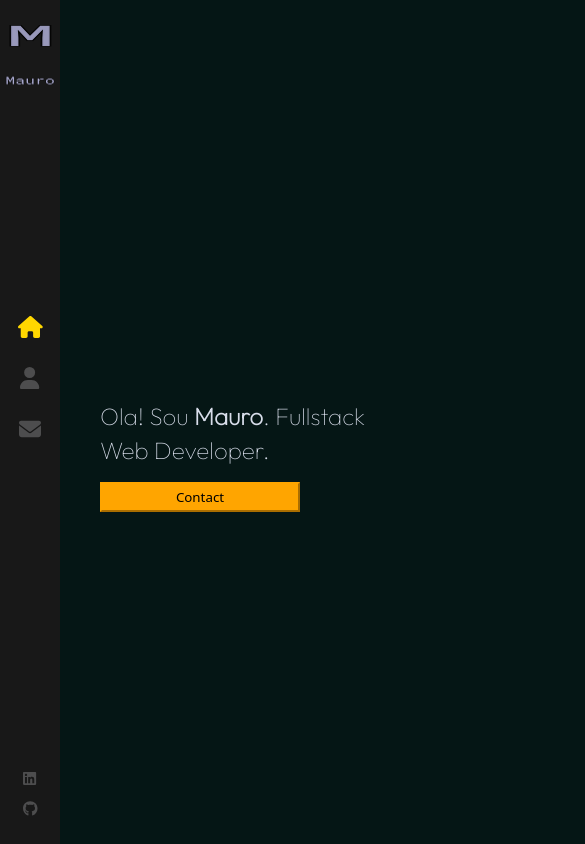
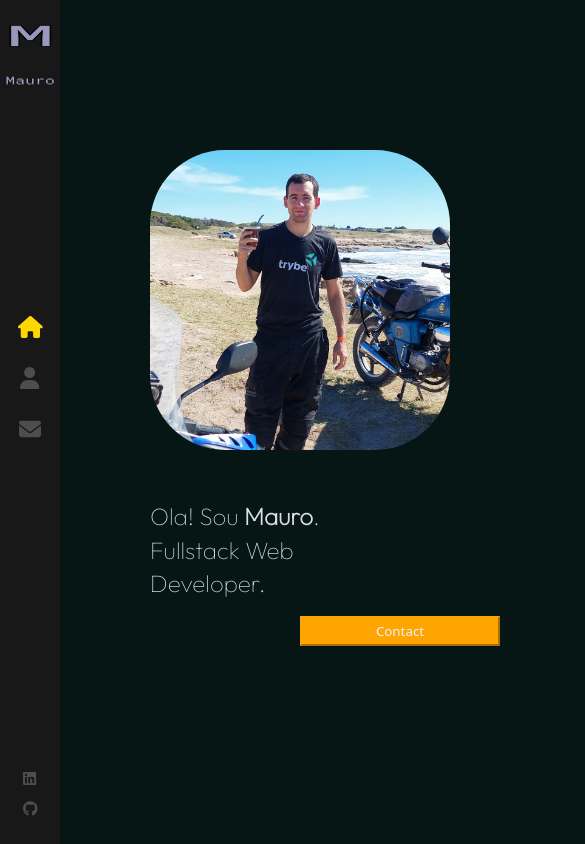
Before and after one commit to MauroMarchesan88/MauroMarchesan88.github.io, a React (Create React App) app: page / in a window 390 px wide. Shown: the top 844 px of the page, 585 px wide, since content can reach past the window. Built offline with nearby package versions, Linux system fonts and the light colour scheme.

Commit message:
melhorando responsividad, adicionando projetos com preview, falta contact

```diff
--- a/src/Components/Sidebar/index.scss
+++ b/src/Components/Sidebar/index.scss
@@ -3,6 +3,7 @@
     width: 60px;
     height: 100%;
     position: absolute;
+    left: 0;
     top: 0;
     z-index: 3;
     min-height: 500px;
--- a/src/Pages/About/About.js
+++ b/src/Pages/About/About.js
@@ -2,6 +2,8 @@ import React from 'react';
 import Sidebar from '../../Components/Sidebar';
 // import React, { useContext, useEffect, useState } from 'react';
 // import MyContext from '../context/MyContext';
+import gamePhoto from '../../assets/images/game.png';
+import WalletPhoto from '../../assets/images/Wallet.png';
 import './index.scss';
 
 function About() {
@@ -26,10 +28,22 @@ function About() {
           </button>
         </div>
         <div className='project3'>
-          <a href="https://fighting-game-mauromarchesan.netlify.app/">Fight Game</a>
+          <img src={gamePhoto} alt='screenFromGame' />
+          <button type='button'>
+            <a href="https://fighting-game-mauromarchesan.netlify.app/" target="_blank" rel="noreferrer">Live</a>
+          </button>
+          <button type='button'>
+            <a href='https://github.com/MauroMarchesan88/Fight-Game' target="_blank" rel="noreferrer">Code</a>
+          </button>
         </div>
         <div className='project4'>
-          <a href="https://fighting-game-mauromarchesan.netlify.app/">Fight Game</a>
+          <img src={WalletPhoto} alt='screenFromWallet' />
+          <button type='button'>
+            <a href="https://trybe-wallet-mauro.netlify.app/" target="_blank" rel="noreferrer">Live</a>
+          </button>
+          <button type='button'>
+            <a href='https://github.com/MauroMarchesan88/Projeto-TrybeWallet' target="_blank" rel="noreferrer">Code</a>
+          </button>
         </div>
       </div>
     </div>
--- a/src/Pages/About/index.scss
+++ b/src/Pages/About/index.scss
@@ -7,13 +7,17 @@
     margin-left: 100px;
 }
 
+
 .project1 {
+    position: relative;
     background-color: aqua;
     width: 500px;
     height: 250px;
+
 }
 
 .project2 {
+    position: relative;
     background-color: aquamarine;
     margin-left: 50px;
     width: 500px;
@@ -21,16 +25,86 @@
 }
 
 .project3 {
-    background-color: rgb(127, 146, 255);
+    position: relative;
     margin-top: 50px;
     width: 500px;
     height: 250px;
 }
 
 .project4 {
+    position: relative;
     margin-top: 50px;
-    background-color: rgb(255, 153, 127);
     margin-left: 50px;
     width: 500px;
     height: 250px;
 }
+
+img{
+    width: 500px;
+    height: 250px;
+}
+
+a{
+    text-decoration: none;
+}
+
+button {
+    position: relative;
+    left: 150px;
+    color: rgb(242, 240, 255);
+    background-color: #ffd700;
+    text-decoration: none;
+    width: 100px;
+    height: 40px;
+}
+
+@media only screen and (max-width: 2560px) {
+    .project1, .project2, .project3, .project4 {
+
+        margin-left: 50px;
+    }
+
+    .project2, .project3, .project4 {
+        margin-top: 0px;
+    }
+  }
+
+@media only screen and (min-width: 1650px) {
+    .project2, .project4 {
+        margin-left: 50px;
+    }
+
+    .project2, .project4 {
+        margin-top: 0px;
+    }
+  }
+
+  @media only screen and (max-width: 1440px) {
+    .project2, .project4 {
+        margin-left: 50px;
+    }
+
+    .project3, .project4 {
+        margin-top: 50px;
+    }
+  }
+
+@media only screen and (max-width: 1150px) {
+    .project2, .project4 {
+        margin-left: 10px;
+    }
+
+    .project2 {
+        margin-top: 0px;
+    }
+  }
+
+  @media only screen and (max-width: 1110px) {
+    .project1, .project2, .project3, .project4 {
+        margin-left: 50px;
+    }
+
+    .project2 {
+        margin-top: 50px;
+    }
+  }
--- a/src/Pages/Layout/index.scss
+++ b/src/Pages/Layout/index.scss
@@ -1,20 +1,26 @@
 .descricao {
     margin-left: 100px;
     position: absolute;
+    left: 50px;
     top: 400px;
     font-size: 24px;
+}
+
+.App {
+    display: flex;
+    justify-content: center;
 }
 
 .tripWithDad {
     position: absolute;
     width: 400px;
     height: 400px;
-    margin-right: 0;
-    margin-left: 800px;
+    right: 100px;
     top: 150px;
 
     img {
-        width: 400px;
+        width: 300px;
+        height: 300px;
         border-radius: 25%;
     }
 }
@@ -33,3 +39,20 @@
         color:black;
     }
 }
+
+
+@media only screen and (max-width: 1100px) {
+    .tripWithDad {
+        top: 150px;
+    }
+
+    .descricao {
+        top: 500px;
+    }
+}
+
+  @media only screen and (max-width: 720px) {
+    .tripWithDad {
+        left: 150px;
+    }
+}
```
Also changed, not shown: src/assets/images/game.png (added), 1 other file (tests, documents, lock files or other folders).
